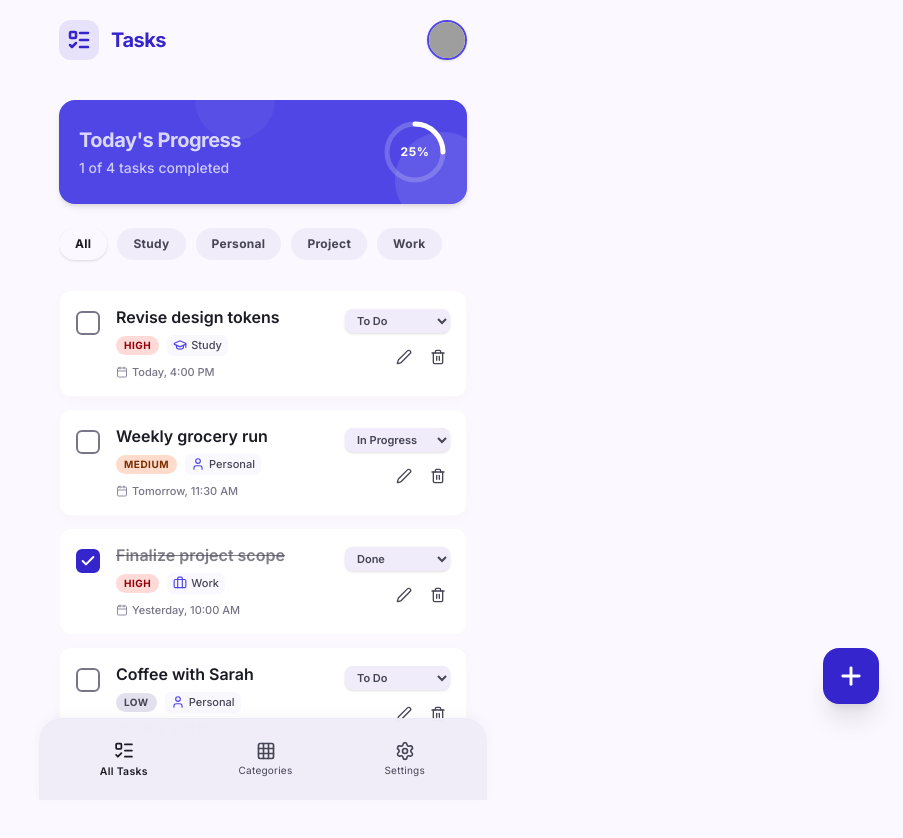
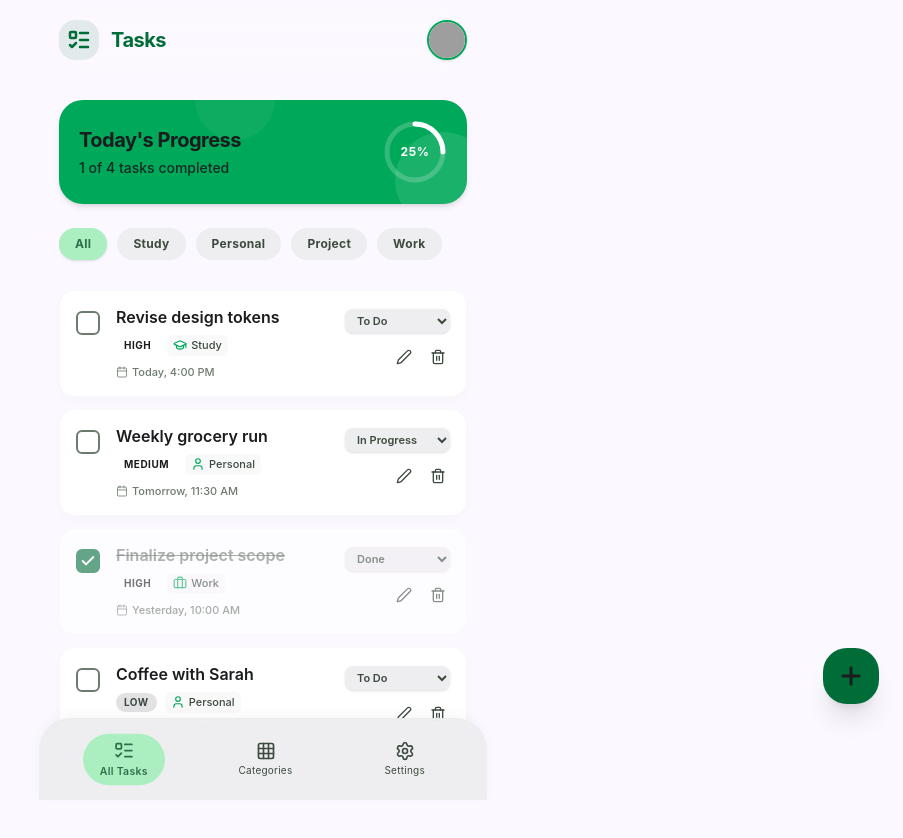
Before and after one commit to S3unghyun/OSS_Project, a React (Vite) app: page / in a window 1280 px wide. Shown: the top 838 px of the page, without its empty margins (377-1280 px from the left). Built offline with nearby package versions, Linux system fonts and the light colour scheme; grey boxes are pictures that could not be loaded.

Commit message:
Feat UI변경

```diff
--- a/src/index.css
+++ b/src/index.css
@@ -1,62 +1,57 @@
-@import url('https://fonts.googleapis.com/css2?family=Inter:wght@400;500;600;700&display=swap');
 @import "tailwindcss";
 
+@import url('https://fonts.googleapis.com/css2?family=Hanken+Grotesk:wght@400;500;600;700&family=Inter:wght@400;500;600;700&family=JetBrains+Mono:wght@500&display=swap');
+
 @theme {
-  --color-primary: #3525cd;
-  --color-primary-container: #4f46e5;
-  --color-on-primary: #ffffff;
-  --color-on-primary-container: #dad7ff;
-  --color-surface-bg: #fcf8ff;
+  --color-primary: #006d38;
+  --color-primary-container: #00a859;
+  --color-secondary: #296a46;
+  --color-secondary-container: #abefc1;
+  --color-on-secondary-container: #2e6f4a;
+  --color-background: #f9f9fc;
+  --color-surface: #f9f9fc;
   --color-surface-container-lowest: #ffffff;
-  --color-surface-container-low: #f5f2ff;
-  --color-surface-container: #f0ecf9;
-  --color-surface-container-high: #eae6f4;
-  --color-surface-container-highest: #e4e1ee;
-  --color-on-surface: #1b1b24;
-  --color-on-surface-variant: #464555;
-  --color-inverse-surface: #302f39;
-  --color-inverse-on-surface: #f3effc;
-  --color-outline: #777587;
-  --color-outline-variant: #c7c4d8;
-  --color-success-emerald: #006c49;
-  --color-success-container: #6cf8bb;
-  --color-on-success-container: #00714d;
-  --color-warning-amber: #7e3000;
-  --color-warning-container: #ffdbcc;
-  --color-on-warning-container: #7b2f00;
-  --color-danger-rose: #ba1a1a;
-  --color-danger-container: #ffdad6;
-  --color-on-danger-container: #93000a;
-  --font-sans: "Inter", ui-sans-serif, system-ui, sans-serif;
+  --color-surface-container-low: #f3f3f6;
+  --color-surface-container: #eeeef0;
+  --color-surface-container-high: #e8e8ea;
+  --color-surface-container-highest: #e2e2e5;
+  --color-on-surface: #1a1c1e;
+  --color-on-surface-variant: #3d4a3f;
+  --color-outline: #6d7b6e;
+  --color-outline-variant: #bccabc;
+  --color-error: #ba1a1a;
+  --color-error-container: #ffdad6;
+  --color-on-error-container: #93000a;
+
+  --font-display: "Hanken Grotesk", sans-serif;
+  --font-headline: "Hanken Grotesk", sans-serif;
+  --font-sans: "Inter", sans-serif;
+  --font-mono: "JetBrains Mono", monospace;
+
+  --radius-xl: 1rem;
+  --radius-2xl: 1.5rem;
+  --radius-3xl: 2rem;
 }
 
 body {
+  background-color: var(--color-background);
+  color: var(--color-on-surface);
   font-family: var(--font-sans);
-  background-color: var(--color-surface-bg);
-  color: var(--color-on-surface);
   -webkit-tap-highlight-color: transparent;
+  min-height: 100vh;
 }
 
-.custom-scrollbar::-webkit-scrollbar {
+/* Custom scrollbar hiding */
+.hide-scrollbar::-webkit-scrollbar {
   display: none;
 }
-.custom-scrollbar {
-  -ms-overflow-style: none;  /* IE and Edge */
-  scrollbar-width: none;  /* Firefox */
+.hide-scrollbar {
+  -ms-overflow-style: none;
+  scrollbar-width: none;
 }
 
-/* Page transit animations */
-.fade-in {
-  animation: fadeIn 0.25s cubic-bezier(0.4, 0, 0.2, 1) forwards;
+.glass-card {
+  background: rgba(255, 255, 255, 0.8);
+  backdrop-filter: blur(12px);
+  border: 1px solid rgba(188, 202, 188, 0.5);
 }
-
-@keyframes fadeIn {
-  from {
-    opacity: 0;
-    transform: translateY(6px);
-  }
-  to {
-    opacity: 1;
-    transform: translateY(0);
-  }
-}
```
Also changed, not shown: 1 other file (tests, documents, lock files or other folders).
